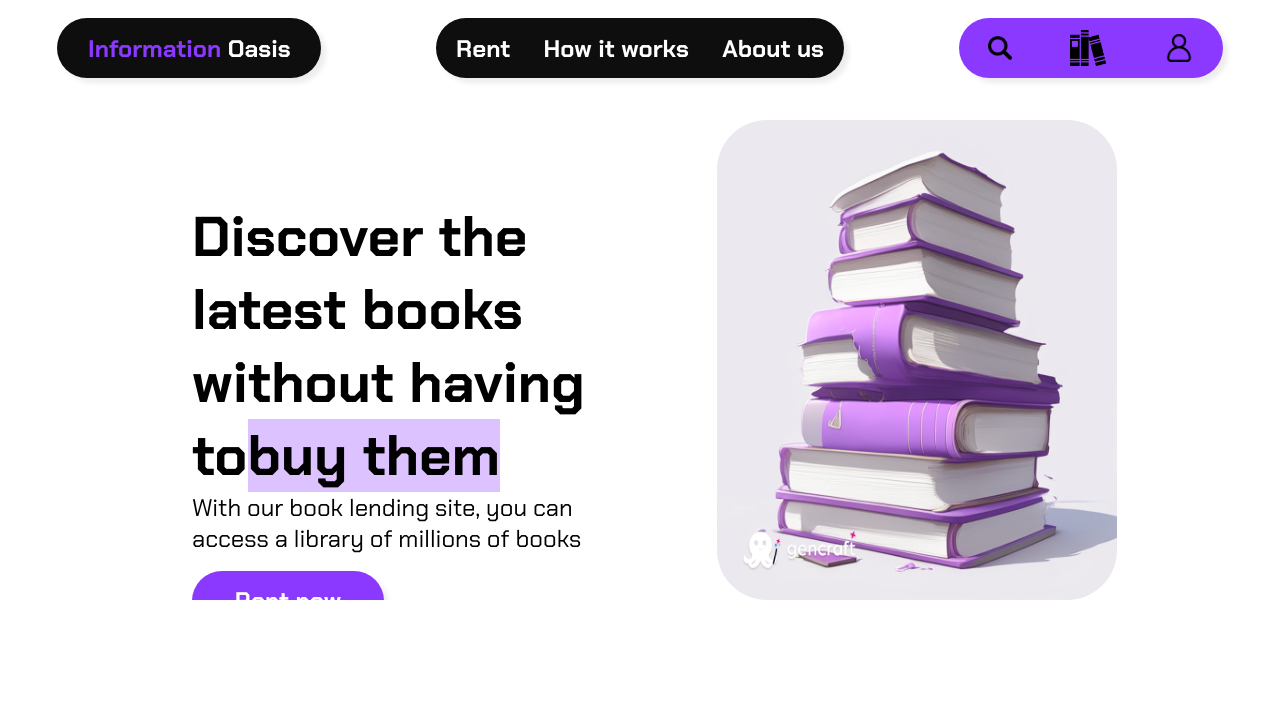
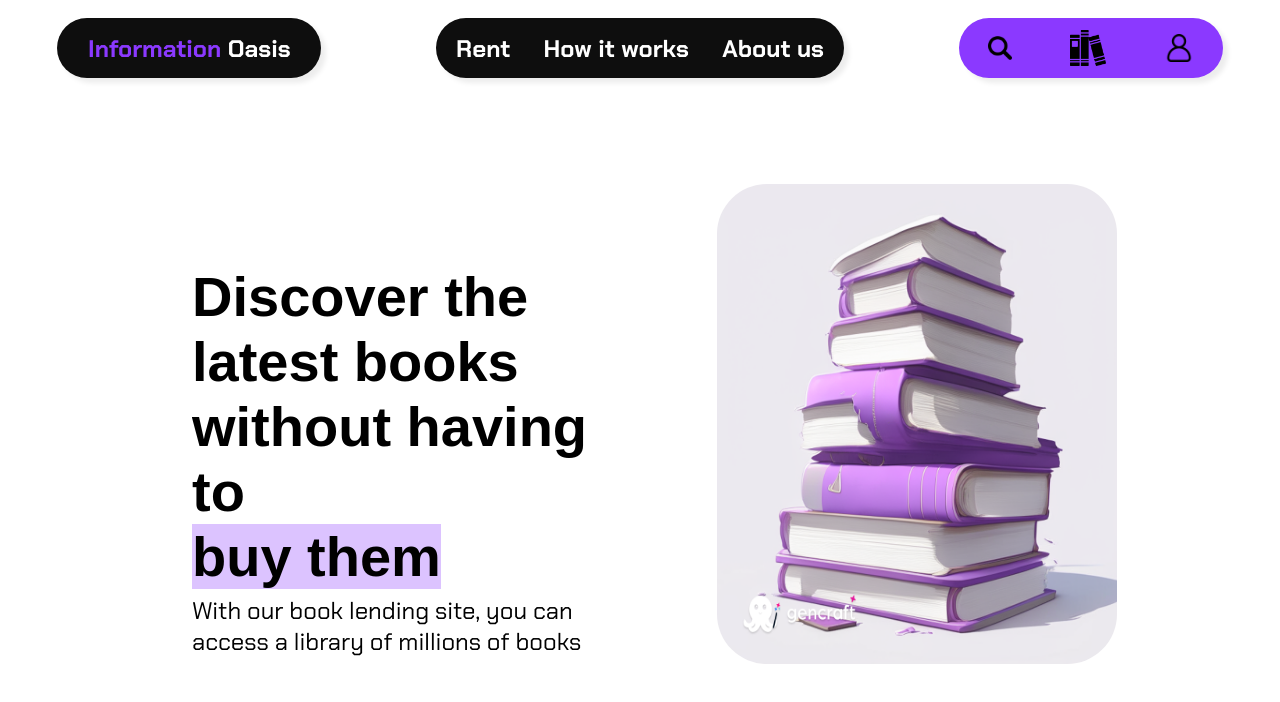
Before and after one commit to rohithc123/library, a React (Create React App) app: page / in a window 1280 px wide. Shown: the top 702 px of the page. Built offline with nearby package versions, Linux system fonts and the light colour scheme.

Commit message:
Fixed some issues in homepage

```diff
--- a/src/components/Homepage.js
+++ b/src/components/Homepage.js
@@ -10,8 +10,8 @@ function Homepage() {
           <div className="left-side-text">
             <div className="info-bold">
               Discover the latest books without having to
+            </div>
               <div className="left-side-bg">buy them</div>
-            </div>
             <div className="info-small">
               With our book lending site, you can access a library of millions
               of books
--- a/src/styles/homepage.css
+++ b/src/styles/homepage.css
@@ -4,6 +4,7 @@ div {
 }
 
 .home-section {
+ margin-top: 5%;
   width: 100vw;
   display: flex;
   height: 90vh;
@@ -23,25 +24,33 @@ div {
   position: relative;
   justify-content: center;
   align-items: center;
+  margin-left:20%;
 }
 .info-bold {
-  margin-left: 30%;
+  margin-left: 10%;
   justify-content: right;
-  font-family: "Chakra Petch", sans-serif;
-
+  font-family: "Chakra Pet  ch", sans-serif;
+  word-wrap: break-word;
   width: 70%;
   font-weight: 700;
   font-size: 3.5em;
 }
 
 .left-side-bg {
-  display: inline-flex;
+    margin-left: 10%;
+    justify-content: right;
+    font-family: "Chakra Pet  ch", sans-serif;
+    word-wrap: break-word;
+    /* width: 70%; */
+    font-weight: 700;
+    font-size: 3.5em;
+    display: inline-flex;
   background-color: rgba(139, 57, 255, 0.3);
 }
 
 .info-small {
-  margin-left: 30%;
-
+  margin-left: 10%;
+  margin-top: 1%;
   text-align: left;
   font-family: "Chakra Petch", sans-serif;
   width: 70%;
@@ -58,7 +67,7 @@ div {
   height: 100vh;
 }
 .rent {
-  margin-left: 30%;
+  margin-left: 10%;
 
   width: 70%;
 }
```
